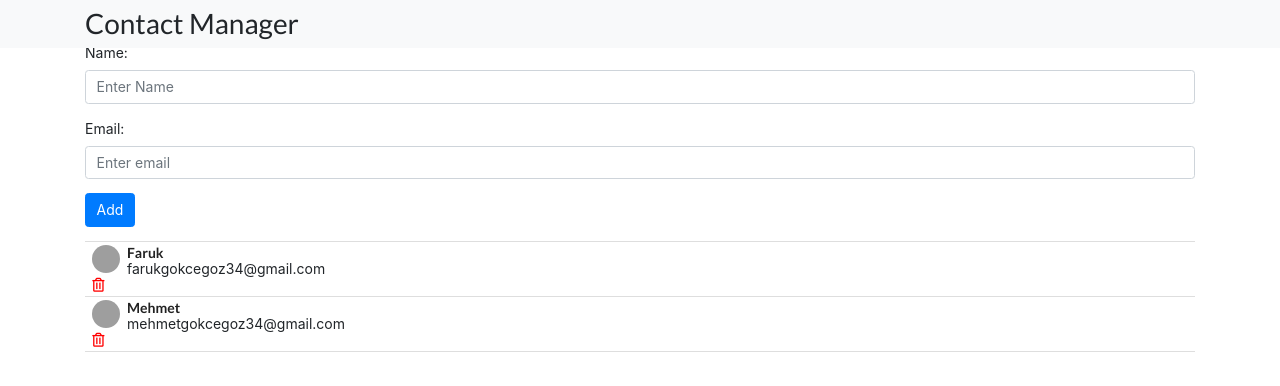
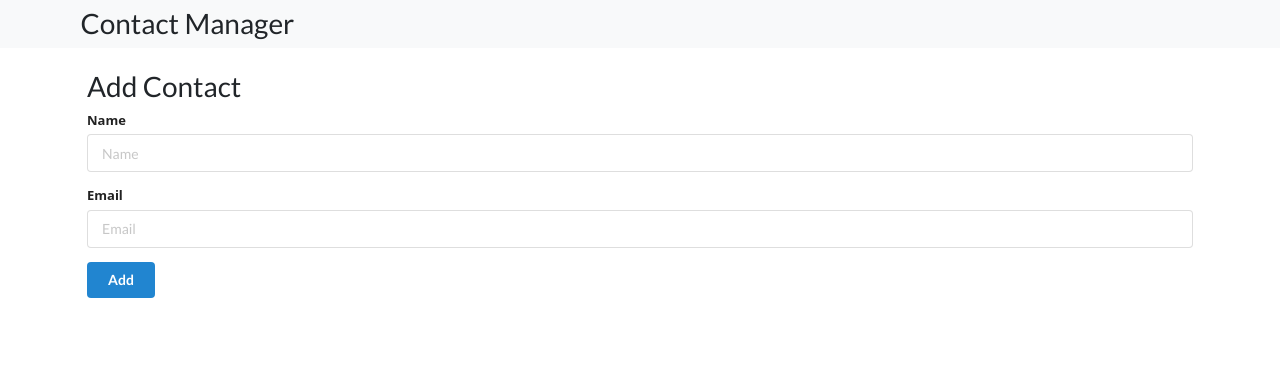
Before and after one commit to faruk-gkc/react-basic-todo, a React (Create React App) app: page / in a window 1280 px wide. Shown: the top 386 px of the page. Built offline with nearby package versions, Linux system fonts and the light colour scheme; grey boxes are pictures that could not be loaded.

Commit message:
proje tamamlandı.

```diff
--- a/src/components/AddContact.js
+++ b/src/components/AddContact.js
@@ -1,25 +1,50 @@
-import React, { Component } from "react";
-import {Form,Button} from 'react-bootstrap'
-export default class AddContact extends Component {
+import React from "react";
+
+class AddContact extends React.Component {
+  state = {
+    name: "",
+    email: "",
+  };
+
+  add = (e) => {
+    e.preventDefault();
+    if (this.state.name === "" || this.state.email === "") {
+      alert("ALl the fields are mandatory!");
+      return;
+    }
+    this.props.addContactHandler(this.state);
+    this.setState({ name: "", email: "" });
+  };
   render() {
     return (
-      <Form className="mt-5">
-
-<Form.Group>
-        <Form.Label>Name:</Form.Label>
-        <Form.Control type="text" placeholder="Enter Name" />
-      </Form.Group>
-
-      <Form.Group>
-        <Form.Label>Email:</Form.Label>
-        <Form.Control type="text" placeholder="Enter email" />
-      </Form.Group>
-
-
-      <Button variant="primary" type="button">
-        Add
-      </Button>
-    </Form>
+      <div className="ui main">
+        <h2>Add Contact</h2>
+        <form className="ui form" onSubmit={this.add}>
+          <div className="field">
+            <label>Name</label>
+            <input
+              type="text"
+              name="name"
+              placeholder="Name"
+              value={this.state.name}
+              onChange={(e) => this.setState({ name: e.target.value })}
+            />
+          </div>
+          <div className="field">
+            <label>Email</label>
+            <input
+              type="text"
+              name="email"
+              placeholder="Email"
+              value={this.state.email}
+              onChange={(e) => this.setState({ email: e.target.value })}
+            />
+          </div>
+          <button className="ui button blue">Add</button>
+        </form>
+      </div>
     );
   }
 }
+
+export default AddContact;
--- a/src/components/App.css
+++ b/src/components/App.css
@@ -1,5 +1,23 @@
-body{
-    margin: 0;
-    padding: 0;
-    box-sizing: border-box;
-}
+.main {
+    margin-top: 5em;
+  }
+
+  .center {
+    justify-content: center;
+    padding: 10px;
+  }
+
+  .ui.search input {
+    width: 100%;
+    border-radius: 0 !important;
+  }
+
+  .item {
+    padding: 15px 0px !important;
+  }
+
+  i.icon {
+    float: right;
+    font-size: 20px;
+    cursor: pointer;
+  }
--- a/src/components/App.js
+++ b/src/components/App.js
@@ -1,32 +1,42 @@
-import './App.css';
-import React from 'react'
-import Header from './Header'
-import AddContact from './AddContact'
-import ContactList from './ContactList'
-import {Container} from 'react-bootstrap'
+import React, { useState, useEffect } from "react";
 import { v4 as uuidv4 } from 'uuid';
-
-
+import "./App.css";
+import Header from "./Header";
+import AddContact from "./AddContact";
+import ContactList from "./ContactList";
 
 function App() {
-  const contacts = [
-    {
-      id: uuidv4(),
-      "name":"Faruk",
-      "email":"farukgokcegoz34@gmail.com"
-    },
-    {
-      id: uuidv4(),
-      "name":"Mehmet",
-      "email":"mehmetgokcegoz34@gmail.com"
-    }
-  ]
+  const LOCAL_STORAGE_KEY = "contacts";
+  const [contacts, setContacts] = useState([]);
+
+  const addContactHandler = (contact) => {
+    console.log(contact);
+    setContacts([...contacts, { id: uuidv4(), ...contact }]);
+  };
+
+  const removeContactHandler = (id) => {
+    const newContactList = contacts.filter((contact) => {
+      return contact.id !== id;
+    });
+
+    setContacts(newContactList);
+  };
+
+  useEffect(() => {
+    const retriveContacts = JSON.parse(localStorage.getItem(LOCAL_STORAGE_KEY));
+    if (retriveContacts) setContacts(retriveContacts);
+  }, []);
+
+  useEffect(() => {
+    localStorage.setItem(LOCAL_STORAGE_KEY, JSON.stringify(contacts));
+  }, [contacts]);
+
   return (
-      <Container>
-        <Header/>
-        <AddContact />
-        <ContactList contacts={contacts} />
-      </Container>
+    <div className="ui container">
+      <Header />
+      <AddContact addContactHandler={addContactHandler} />
+      <ContactList contacts={contacts} getContactId={removeContactHandler} />
+    </div>
   );
 }
 
--- a/src/components/ContactCard.js
+++ b/src/components/ContactCard.js
@@ -1,11 +1,9 @@
 import React from "react";
-import user from "../images/user.png";
 
 const ContactCard = (props) => {
   const { id, name, email } = props.contact;
   return (
     <div className="item">
-      <img className="ui avatar image" src={user} alt="user" />
       <div className="content">
         <div className="header">{name}</div>
         <div>{email}</div>
--- a/src/index.js
+++ b/src/index.js
@@ -6,6 +6,8 @@ import 'bootstrap/dist/css/bootstrap.min.css';
 
 
 ReactDOM.render(
-    <App />,
+  <React.StrictMode>
+  <App />
+</React.StrictMode>,
   document.getElementById('root')
 );
```
Also changed, not shown: package.json (+9 -14 lines), 1 other file (tests, documents, lock files or other folders).
